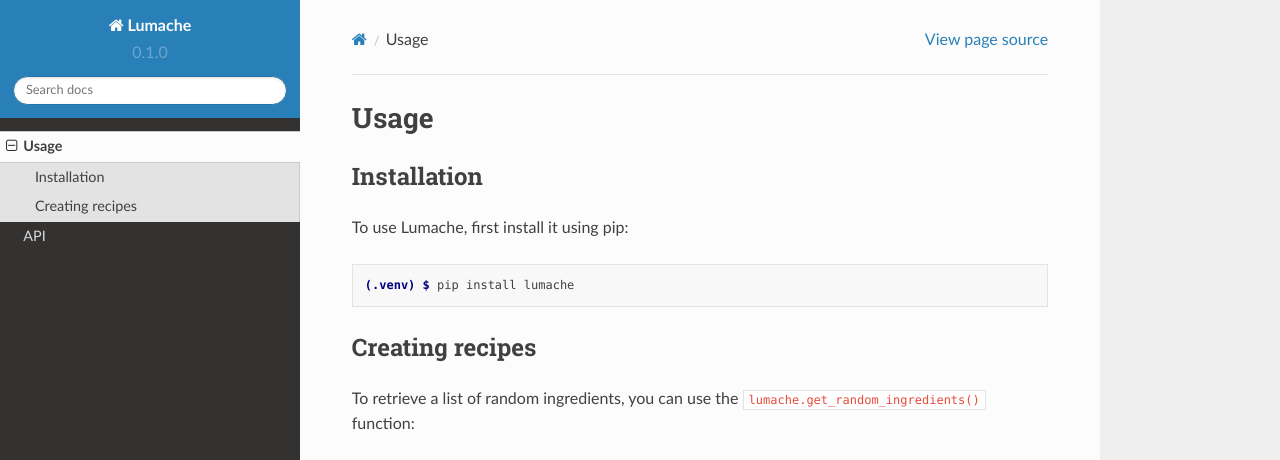
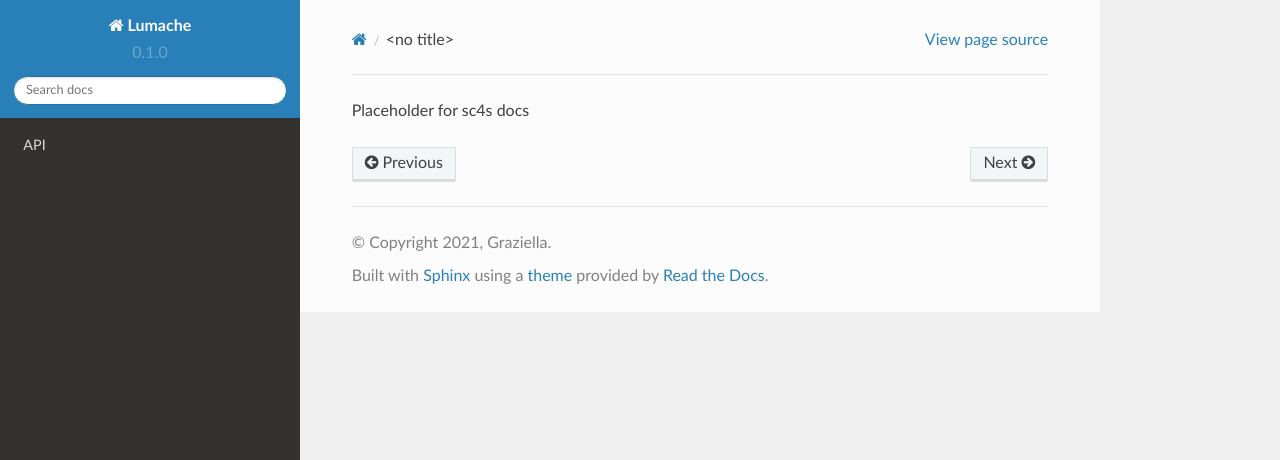
Before and after one commit to rjha-splunk/splunk-connect-for-syslog, a Sphinx documentation site: the page built from docs/source/usage.rst, in a window 1280 px wide and 1095 px high. Shown: the top 460 px of the window. Built offline with Sphinx 7.4.7 and the Read the Docs theme 2.0.0, drawn with Linux system fonts in a browser that asks for light colours; some of the changed text lies outside the part shown; grey boxes are pictures that could not be loaded.

Commit message:
Update usage.rst

```diff
--- a/docs/source/usage.rst
+++ b/docs/source/usage.rst
@@ -1,33 +1 @@
-Usage
-=====
-
-.. _installation:
-
-Installation
-------------
-
-To use Lumache, first install it using pip:
-
-.. code-block:: console
-
-   (.venv) $ pip install lumache
-
-Creating recipes
-----------------
-
-To retrieve a list of random ingredients,
-you can use the ``lumache.get_random_ingredients()`` function:
-
-.. autofunction:: lumache.get_random_ingredients
-
-The ``kind`` parameter should be either ``"meat"``, ``"fish"``,
-or ``"veggies"``. Otherwise, :py:func:`lumache.get_random_ingredients`
-will raise an exception.
-
-.. autoexception:: lumache.InvalidKindError
-
-For example:
-
->>> import lumache
->>> lumache.get_random_ingredients()
-['shells', 'gorgonzola', 'parsley']
+Placeholder for sc4s docs
```
